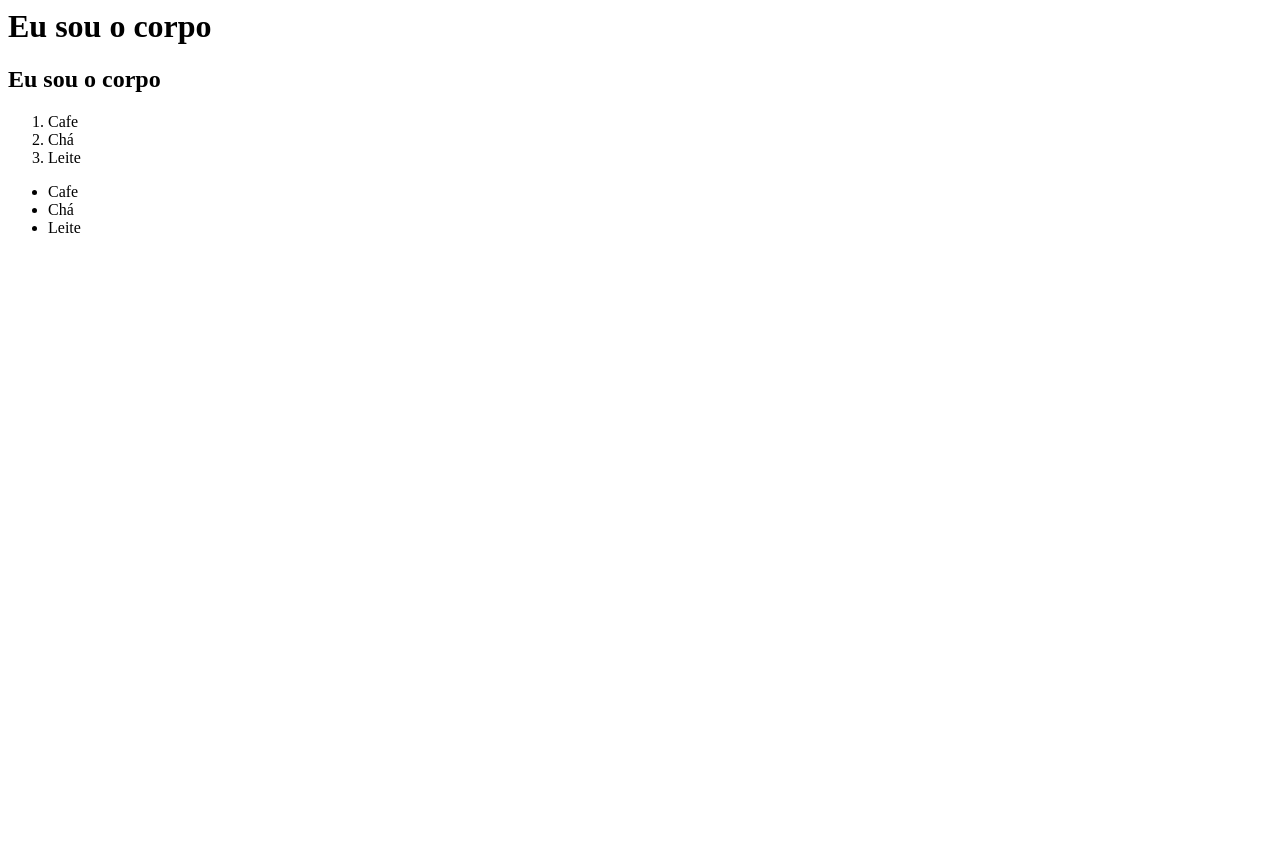
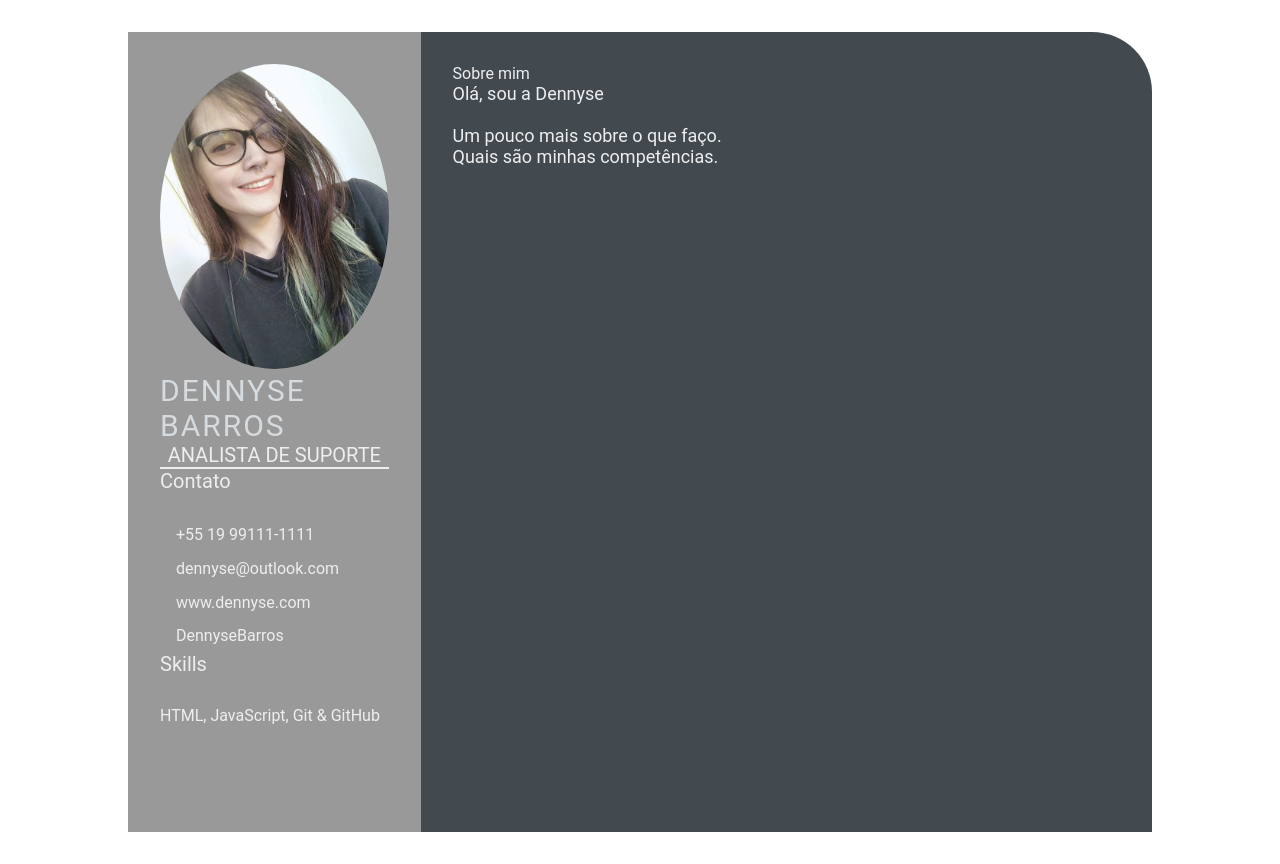
Before and after one commit to DennyseBarros/devweekgit.github.io, a plain HTML site: page index.html in a window 1280 px wide. Before the commit the page ends 800 px from the top, so only its background shows below. Drawn offline with Linux system fonts and the light colour scheme.

Commit message:
feature add index.html (#2)

```diff
--- a/index.html
+++ b/index.html
@@ -1,21 +1,58 @@
-<html>
-    <head>
-        <title>
-            Olá, eu sou a cabeça
-        </title>
-    </head>
-    <body>
-        <h1>Eu sou o corpo</h1>
-        <h2>Eu sou o corpo</h2>
-    </body>
-    <ol>
-        <li>Cafe</li>
-        <li>Chá</li>
-        <li>Leite</li>
-    </ol>
-    <ul>
-        <li>Cafe</li>
-        <li>Chá</li>
-        <li>Leite</li>
-    </ul>
+<!DOCTYPE html>
+<html lang="en">
+
+<head>
+    <meta charset="UTF-8">
+    <meta http-equiv="X-UA-Compatible" content="IE=edge">
+    <meta name="viewport" content="width=device-width, initial-scale=1.0">
+    <title>Dennyse Barros CV</title>
+
+    <link rel="stylesheet" href="style.css">
+
+</head>
+
+<body>
+    <main class="resume-contents">
+        <section class="left-section">
+            <section class="left-section-contents">
+                <div class="profile">
+                    <img class="profile-image" src="img/profile-image.jpeg" alt="Profile image">
+                    <p class="name">Dennyse Barros</p>
+                    <p class="profession">Analista de Suporte</p>
+                </div>
+                <div class="contact-info">
+                    <p class="left-title">Contato</p>
+                    <ul>
+                        <li><i class="fa fa-phone"></i>+55 19 99111-1111</li>
+                        <li><i class="fa fa-envelope"></i>dennyse@outlook.com</li>
+                        <li><i class="fa fa-globe"></i>www.dennyse.com</li>
+                        <li><i class="fa fa-github "></i>DennyseBarros</li>
+                    </ul>
+                </div>
+                <div class="skills">
+                    <p class="left-title">Skills</p>
+                    <ul>
+                        <li>
+                            <p>HTML, JavaScript, Git & GitHub</p>
+                        </li>
+                    </ul>
+                </div>
+            </section>
+        </section>
+        <section class="right-section">
+            <div class="right-section-contents">
+                <section class="about gap">
+                    <div class="right-title">Sobre mim</div>
+                    <p class="about-me-contents">
+                        Olá, sou a Dennyse<br>
+                        <br> Um pouco mais sobre o que faço.
+                        <br> Quais são minhas competências.
+                    </p>
+                </section>
+            </div>
+        </section>
+        </section>
+    </main>
+</body>
+
 </html>
--- /dev/null
+++ b/style.css
@@ -0,0 +1,103 @@
+* {
+    margin: 0;
+    padding: 0;
+    box-sizing: border-box;
+    list-style: none;
+    font-family: 'Roboto', sans-serif;
+}
+
+.resume-contents {
+    min-height: 100vh;
+    width: 80%;
+    margin: 2rem auto;
+    display: grid;
+    grid-template-columns: repeat(7, 1fr);
+}
+
+.left-section {
+    grid-column: span 2;
+    height: 100%;
+    background-color: #999999;
+}
+
+.right-section {
+    grid-column: span 5;
+    height: 100%;
+    background-color: #424a50;
+    border-radius: 0px 60px 0px 0px;
+}
+
+.left-section-contents{
+    padding: 2rem 2rem;
+}
+
+.profile {
+    width: 100%;
+    border-bottom: 2px solid #eeeeee;
+}
+
+.profile .profile-image {
+    width: 100%;
+    border-radius: 100%;
+}
+
+.name {
+    color: #D6DBDF;
+    font-size: 30px;
+    letter-spacing: 2px;
+    text-transform: uppercase;
+}
+
+.profession {
+    color: #eeeeee;
+    font-size: 20px;
+    text-transform: uppercase;
+    text-align: center;
+}
+
+/* .contact-info { border-bottom: 2px solid #1B2631; } */
+.left-title {
+    color: #eeeeee;
+    font-size: 20px;
+}
+
+.contact-info ul {
+    padding-top: 1.5rem;
+}
+
+.contact-info ul li,
+.references ul li {
+    padding: .4rem 0;
+    color: #eeeeee;
+}
+
+.contact-info ul li i,
+.references ul li i {
+    padding-right: 1rem;
+    font-size: 18px;
+    color: #eeeeee;
+}
+
+.skills ul {
+    padding-top: 1.5rem;
+}
+.skills ul li p {
+    padding: .4rem 0;
+    color: #eeeeee;
+}
+
+.right-section-contents {
+    padding: 2rem 2rem;
+}
+
+.right-title {
+    color: #eeeeee;
+}
+
+.gap {
+    padding-bottom: 2rem;
+}
+.about-me-contents {
+    font-size: 18px;
+    color: #eeeeee;
+}
```
Also changed, not shown: img/profile-image.jpeg (added).
